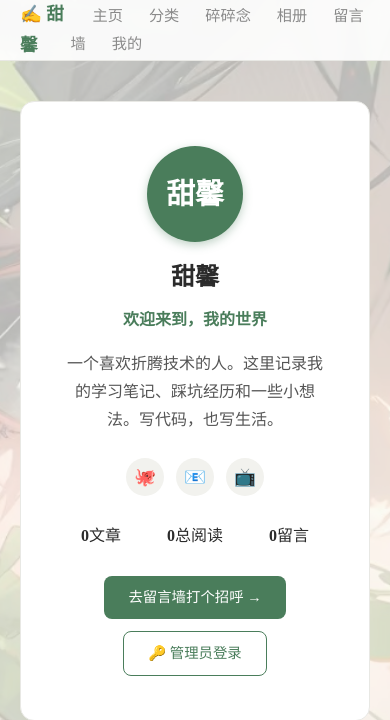
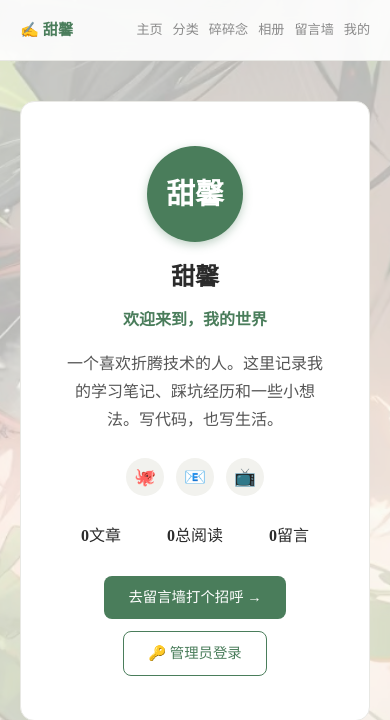
Before and after one commit to E-li-a-na/my-blog, a Flask app: page /about in a window 390 px wide. Shown: the top 720 px of the page. Run offline with Flask 3, Linux system fonts and the light colour scheme; data that the repository does not hold is empty.

Commit message:
fix: 移动端导航站名折行，禁止换行并按屏宽缩放字号

```diff
--- a/static/style.css
+++ b/static/style.css
@@ -32,10 +32,26 @@ a { color: inherit; text-decoration: none; }
   backdrop-filter: blur(8px);
   position: sticky; top: 0; z-index: 10;
 }
-.header-inner { display: flex; justify-content: space-between; align-items: center; height: 60px; }
-.logo { font-weight: 700; font-size: 1.1rem; color: var(--accent); }
-.site-header nav a { margin-left: 22px; font-size: .95rem; color: var(--muted); }
+.header-inner { display: flex; justify-content: space-between; align-items: center; height: 60px; gap: 16px; }
+.logo {
+  font-weight: 700; font-size: 1.1rem; color: var(--accent);
+  white-space: nowrap;      /* 站名禁止换行 */
+  flex-shrink: 0;           /* 不被导航挤压 */
+  max-width: 50%;           /* 极窄屏上限，超出用省略号而不是折行 */
+  overflow: hidden;
+  text-overflow: ellipsis;
+}
+.site-header nav { display: flex; align-items: center; flex-wrap: nowrap; overflow-x: auto; scrollbar-width: none; }
+.site-header nav::-webkit-scrollbar { display: none; }
+.site-header nav a { margin-left: 22px; font-size: .95rem; color: var(--muted); white-space: nowrap; }
 .site-header nav a:hover { color: var(--accent); }
+
+/* 手机端：缩小字号与间距，保证站名与导航同行 */
+@media (max-width: 640px) {
+  .header-inner { gap: 8px; }
+  .logo { font-size: .95rem; max-width: 40%; }
+  .site-header nav a { margin-left: 10px; font-size: .82rem; }
+}
 
 /* hero */
 .hero { text-align: center; padding: 56px 0 36px; }
```
